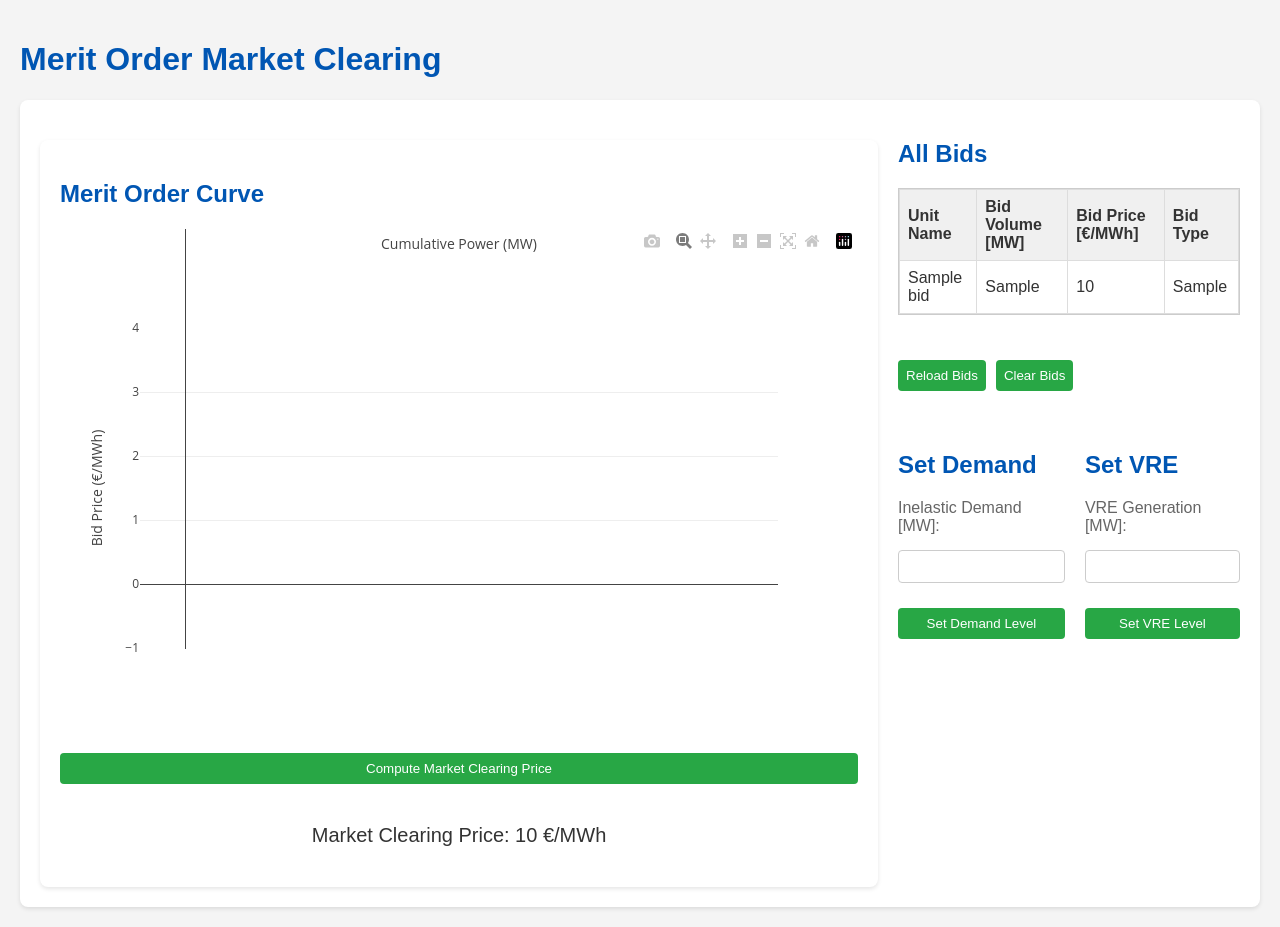
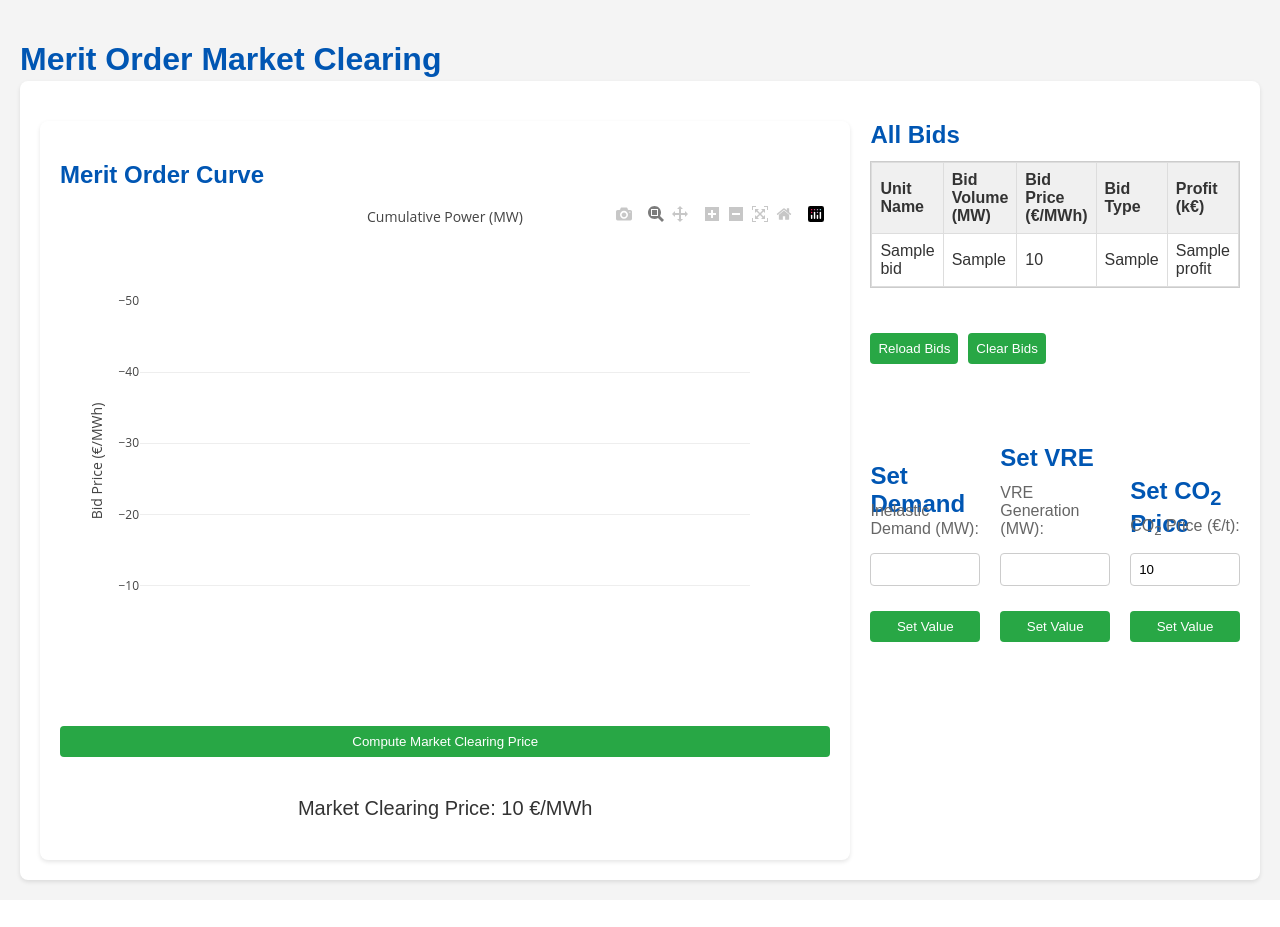
Before and after one commit to nick-harder/merit_order_game, a Flask app: template templates/teacher.html in a window 1280 px wide. After the commit the page ends 885 px from the top, so only its background shows below. Run offline with Flask 2, Linux system fonts and the light colour scheme; the template is opened without the code that fills it: most values are stand-ins (such as "Sample title", 1, 10 or a date in 2020); some libraries are stand-ins or nearby versions.

Commit message:
-add profits and marginal cost calculation

```diff
--- a/main.py
+++ b/main.py
@@ -25,7 +25,10 @@
 
 # Shuffle the power plants DataFrame
 power_plants = power_plants.sample(frac=1).reset_index(drop=True)
+# set name as index
+power_plants.set_index("name", inplace=True)
 assigned_power_plants = []
+
 
 @app.route("/")
 def index():
@@ -45,7 +48,7 @@
     # Teacher's view
     return render_template(
         "teacher.html",
-        bids=bid.get_bids(),
+        submitted_bids=bid.bids_to_list(),
         inelastic_demand_level=teacher.demand_level,
         vre_level=teacher.vre_level,
     )
@@ -60,20 +63,21 @@
             return "All power plants have been assigned."
 
         available_power_plants = power_plants[
-            ~power_plants["name"].isin(assigned_power_plants)
+            ~power_plants.index.isin(assigned_power_plants)
         ]
-        assigned_power_plant = available_power_plants.sample().to_dict(
-            orient="records"
-        )[0]
+        assigned_power_plant = (
+            available_power_plants.sample().reset_index().to_dict(orient="records")[0]
+        )
         assigned_power_plants.append(assigned_power_plant["name"])
         session["assigned_power_plant"] = assigned_power_plant
 
     if "submitted_bid" not in session:
         session["submitted_bid"] = {
-            "power_plant_name": session["assigned_power_plant"]["name"],
+            "name": session["assigned_power_plant"]["name"],
             "bid_power": 0,
             "bid_price": 0,
             "bid_type": "sell",
+            "profit": 0,
         }
 
     # Student's bid submission view
@@ -82,17 +86,17 @@
 
 @app.route("/submit_bid", methods=["POST"])
 def submit_bid():
-    power_plant_name = session["assigned_power_plant"]["name"]
+    name = session["assigned_power_plant"]["name"]
     bid_power = abs(float(request.form["bid_power"]))
     bid_price = float(request.form["bid_price"])
     bid_type = request.form["bid_type"]
 
     # Add the bid to the bid object
-    bid.add_bid(power_plant_name, bid_power, bid_price, bid_type)
+    bid.add_bid(name, bid_power, bid_price, bid_type)
 
     # Store the bid information in a session variable
     session["submitted_bid"] = {
-        "power_plant_name": power_plant_name,
+        "name": name,
         "bid_power": bid_power,
         "bid_price": bid_price,
         "bid_type": bid_type,
@@ -106,7 +110,7 @@
     inelastic_demand_level = float(request.form["inelastic_demand_level"])
     bid.add_bid("Inelastic demand", inelastic_demand_level, 500, "buy")
 
-    teacher.set_demand(inelastic_demand_level)
+    teacher.demand_level = inelastic_demand_level
 
     return reload_bids()
 
@@ -116,36 +120,42 @@
     vre_level = float(request.form["vre_level"])
     bid.add_bid("VRE generation", vre_level, 0, "sell")
 
-    teacher.set_vre(vre_level)
+    teacher.vre_level = vre_level
+
+    return reload_bids()
+
+
+@app.route("/set_co2_price", methods=["POST"])
+def set_co2_price():
+    co2_price = float(request.form["co2_price"])
+    teacher.co2_price = co2_price
 
     return reload_bids()
 
 
 @app.route("/reload_bids", methods=["POST"])
 def reload_bids():
-    bids_as_list = bid.bids_to_list()
 
     return render_template(
         "teacher.html",
-        bids=bid.get_bids(),
         demand_level=0,
         market_clearing_price=0,
-        submitted_bids=bids_as_list,
+        submitted_bids=bid.bids_to_list(),
         inelastic_demand_level=teacher.demand_level,
         vre_level=teacher.vre_level,
+        co2_price=teacher.co2_price,
     )
 
 
 @app.route("/compute_price", methods=["POST"])
 def compute_price():
     bids_as_list = bid.bids_to_list()
-    market_clearing_price, accepted_buy, accepted_sell = teacher.compute_price(
-        bids_as_list
+    market_clearing_price, accepted_buy, bids_as_list = teacher.compute_price(
+        bids_as_list, power_plants
     )
 
     return render_template(
         "teacher.html",
-        bids=bid.get_bids(),
         demand_level=accepted_buy,
         market_clearing_price=market_clearing_price,
         submitted_bids=bids_as_list,
@@ -178,10 +188,12 @@
 def is_logged_in():
     return "user" in session and session["user"] == "teacher"
 
+
 def clear_all_sessions():
     session_keys = list(session.keys())  # Get a list of all keys in the session
     for key in session_keys:
         session.pop(key)  # Remove each key from the session
 
+
 if __name__ == "__main__":
     app.run(host="0.0.0.0", port=5001, debug=True)
--- a/powerplants.csv
+++ b/powerplants.csv
@@ -1,21 +1,21 @@
 name,technology,capacity,variable_cost,fuel_cost,efficiency,ef
-Atomica,Nuclear,1000,3,2,32,0.1
+Atomica,Nuclear,1000,3,2,32,0
 Coal King,Hard Coal,800,4,13,38,0.4
 GasGen,Gas,600,5,37,47,0.3
-ReactorX,Nuclear,1200,3.5,1,34,0.1
+ReactorX,Nuclear,1200,3.5,1,34,0
 CleanCoal,Hard Coal,500,4.5,8,42,0.3
 Spark Energy,Gas,300,5.5,38,36,0.2
-Fusion Future,Nuclear,1500,3.2,3,28,0.1
+Fusion Future,Nuclear,1500,3.2,3,28,0
 Black Diamond,Hard Coal,700,4.2,11,41,0.4
 Blue Flame,Gas,400,4.8,37,45,0.2
-Uranium Power,Nuclear,1100,3.3,3,33,0.1
+Uranium Power,Nuclear,1100,3.3,3,33,0
 Ember Energy,Hard Coal,600,4.7,10,9,0.4
 GasWorks,Gas,350,5.2,39,46,0.2
-Plutonium Peak,Nuclear,1300,3.1,2,29,0.1
+Plutonium Peak,Nuclear,1300,3.1,2,29,0
 Coal Crest,Hard Coal,550,4.3,7,8,0.4
 Sun Gas,Gas,450,4.6,41,43,0.2
-Neutron Nexus,Nuclear,900,3.6,2,33,0.1
+Neutron Nexus,Nuclear,900,3.6,2,33,0
 Carbon Crusher,Hard Coal,750,4.1,8,44,0.4
 Blaze Bright,Gas,250,6.0,40,37,0.2
-Fusion Fields,Nuclear,1400,3.4,2,31,0.1
+Fusion Fields,Nuclear,1400,3.4,2,31,0
 Coal Canyon,Hard Coal,650,4.4,11,9,0.4
--- a/static/js/meritOrderPlot.js
+++ b/static/js/meritOrderPlot.js
@@ -74,8 +74,8 @@
     }
 
     var layout = {
-        xaxis: { title: 'Cumulative Power (MW)' },
-        yaxis: { title: 'Bid Price (€/MWh)' },
+        xaxis: { title: 'Cumulative Power (MW)', range: [0, Math.max(totalPowerSell, totalPowerBuy)+100] },
+        yaxis: { title: 'Bid Price (€/MWh)', range: [-5, Math.max(...pricesSell, ...pricesBuy)+100] },
         showlegend: true
     };
 
--- a/static/styles.css
+++ b/static/styles.css
@@ -53,6 +53,8 @@
 }
 h1, h2 {
     color: #0056b3;
+    height: 20px;
+    margin-bottom: 20px;
 }
 form {
     margin-bottom: 20px;
@@ -120,4 +122,7 @@
 }
 th {
     background-color: #f0f0f0;
+    position: -webkit-sticky; /* For Safari */
+    position: sticky;
+    top: 0;
 }
--- a/templates/teacher.html
+++ b/templates/teacher.html
@@ -25,21 +25,23 @@
                 <table>
                     <tr>
                         <th>Unit Name</th>
-                        <th>Bid Volume [MW]</th>
-                        <th>Bid Price [€/MWh]</th>
+                        <th>Bid Volume (MW)</th>
+                        <th>Bid Price (€/MWh)</th>
                         <th>Bid Type</th>
+                        <th>Profit (k€)</th>
                     </tr>
-                    {% for power_plant_name, bid_info in bids.items() %}
+                    {% for bid in submitted_bids %}
                     <tr>
-                        <td>{{ power_plant_name }}</td>
-                        <td>{{ bid_info['bid_power'] }}</td>
-                        <td>{{ bid_info['bid_price'] }}</td>
-                        <td>{{ bid_info['bid_type'] }}</td>
+                        <td>{{ bid['name'] }}</td>
+                        <td>{{ bid['bid_power'] }}</td>
+                        <td>{{ bid['bid_price'] }}</td>
+                        <td>{{ bid['bid_type'] }}</td>
+                        <td>{{ bid['profit'] }}</td>
                     </tr>
                     {% endfor %}
                 </table>
             </div>
-            <div style="display: flex; gap: 10px; margin-top: 10px; margin-bottom: auto;">
+            <div style="display: flex; gap: 10px; margin-top: 10px; margin-bottom: 20px;">
                 <form action="/reload_bids" method="post">
                     <input type="submit" value="Reload Bids">
                 </form>
@@ -47,33 +49,40 @@
                     <input type="submit" value="Clear Bids">
                 </form>
             </div>
-            <div style="display: flex; justify-content: space-between; margin-bottom: 20px;">
+            <div style="display: flex; justify-content: space-between; align-items: flex-end; margin-bottom: 20px;">
                 <div>
                     <h2>Set Demand</h2>
                     <form action="/set_demand" method="post">
-                        <label for="inelastic_demand_level">Inelastic Demand [MW]:</label>
+                        <label for="inelastic_demand_level">Inelastic Demand (MW):</label>
                         <input type="number" id="inelastic_demand_level" name="inelastic_demand_level" required value="{{ inelastic_demand_level }}">
-                        <input type="submit" value="Set Demand Level">
+                        <input type="submit" value="Set Value">
                     </form>
                 </div>
-                <div style="margin-left: 20px;"> <!-- Added margin to create space -->
+                <div style="margin-left: 20px;">
                     <h2>Set VRE</h2>
+                    <!-- add a 5px gap -->
                     <form action="/set_vre" method="post">
-                        <label for="vre_level">VRE Generation [MW]:</label>
+                        <label for="vre_level">VRE Generation (MW):</label>
                         <input type="number" id="vre_level" name="vre_level" required value="{{ vre_level }}">
-                        <input type="submit" value="Set VRE Level">
+                        <input type="submit" value="Set Value">
                     </form>
                 </div>
-            </div>                    <!-- <h2>VRE Level: {{ vre_level }}</h2> -->
+                <div style="margin-left: 20px;">
+                    <h2>Set CO<sub>2</sub> Price</h2>
+                    <form action="/set_co2_price" method="post">
+                        <label for="co2_price">CO<sub>2</sub> Price (€/t):</label>
+                        <input type="number" id="co2_price" name="co2_price" required value="{{ co2_price }}">
+                        <input type="submit" value="Set Value">
+                    </form>
+                </div>
+            </div>                                <!-- <h2>VRE Level: {{ vre_level }}</h2> -->
         </div>
     </div>
 
     <script>
-        {% if submitted_bids %}
-            var submittedBids = {{ submitted_bids | tojson }};
-            var demandLevel = {{ demand_level }};
-            var marketClearingPrice = {{ market_clearing_price }};
-        {% endif %}
+        var submittedBids = {{ submitted_bids | tojson }};
+        var demandLevel = {{ demand_level }};
+        var marketClearingPrice = {{ market_clearing_price }};
         </script>
 
         <script
```
Also changed, not shown: bid.py (+7 -4 lines), teacher.py (+51 -15 lines), templates/student.html (+7 -7 lines).
